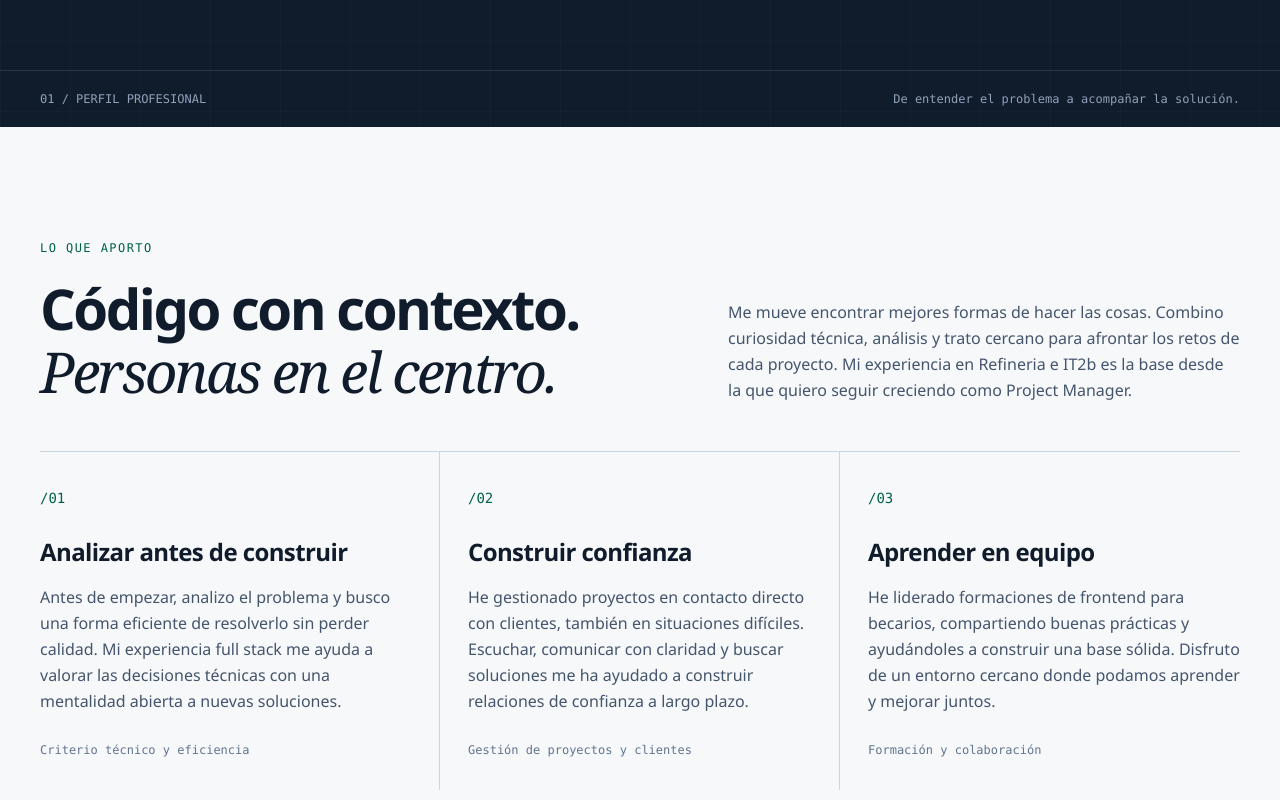
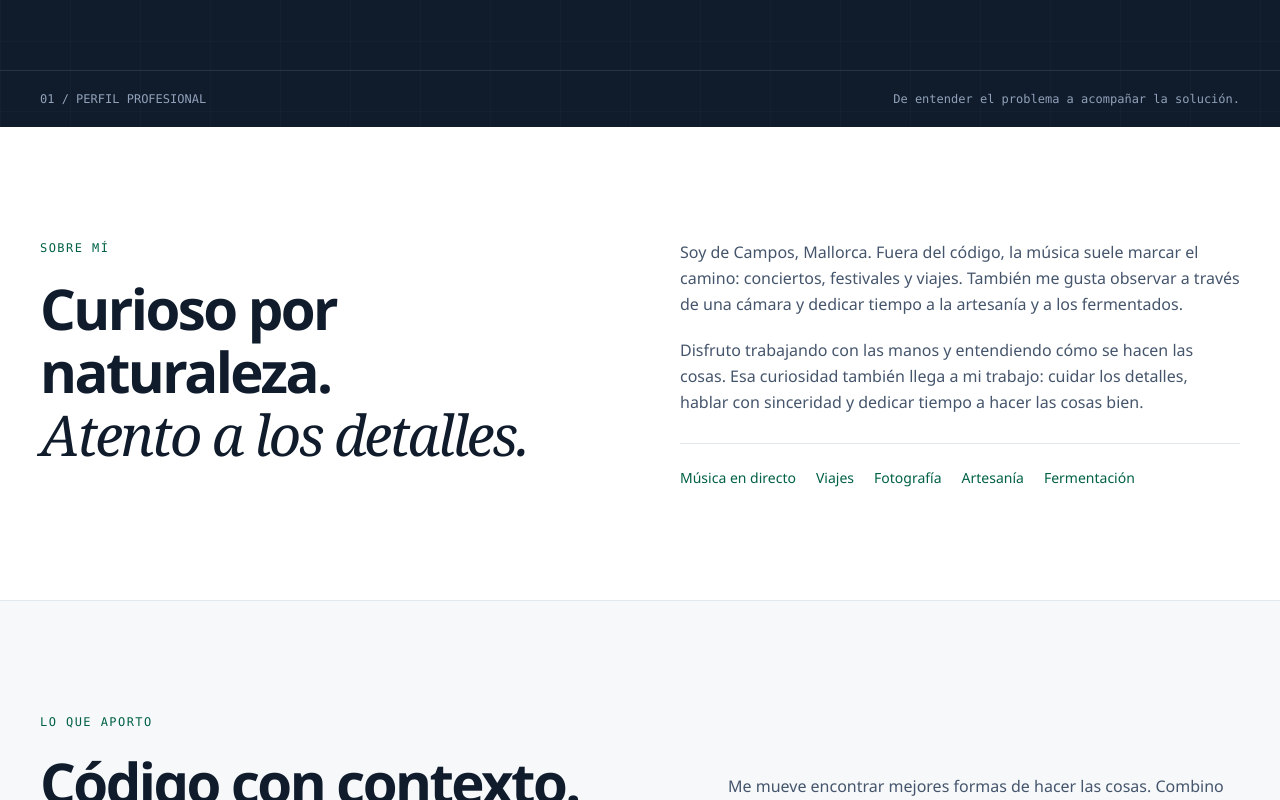
Before and after one commit to TomeuMut/portfolio, a Nuxt app: page /es/ in a window 1280 px wide. Shown: the part 600-1400 px from the top of the page. Built offline with nearby package versions, Linux system fonts and the light colour scheme; some icons are missing.

Commit message:
feat: add multilingual personal about section

```diff
--- a/app/components/PortfolioPage.vue
+++ b/app/components/PortfolioPage.vue
@@ -6,7 +6,7 @@ import { profile, projects } from '../../src/data/profile';
 const props = defineProps<{ language: Language }>();
 const t = computed(() => translations[props.language]);
 const year = new Date().getFullYear();
-const sections = ['experience', 'approach', 'projects', 'stack', 'contact'];
+const sections = ['about', 'experience', 'approach', 'projects', 'stack', 'contact'];
 const strengthIcons = [PhCode, PhUsersThree, PhKanban];
 
 function languagePath(language: Language) {
@@ -70,6 +70,19 @@ useHead(() => ({
           </aside>
         </div>
         <div class="border-t border-white/10"><div class="shell flex flex-wrap justify-between gap-4 py-5 font-mono text-xs text-slate-400"><span>{{ t.profileLabel }}</span><span>{{ t.tagline }}</span></div></div>
+      </section>
+
+      <section id="about" aria-labelledby="about-title" class="border-b border-slate-200 bg-white py-20 md:py-28">
+        <div class="shell grid gap-8 lg:grid-cols-2 lg:gap-20">
+          <div>
+            <p class="eyebrow mb-5 text-emerald-800">{{ t.aboutLabel }}</p>
+            <h2 id="about-title" class="section-heading">{{ t.aboutTitle[0] }}<br /><span class="serif italic">{{ t.aboutTitle[1] }}</span></h2>
+          </div>
+          <div>
+            <div class="space-y-5 text-base leading-relaxed text-slate-600"><p v-for="paragraph in t.aboutParagraphs" :key="paragraph">{{ paragraph }}</p></div>
+            <ul class="mt-7 flex flex-wrap gap-x-5 gap-y-3 border-t border-slate-200 pt-6 text-sm text-emerald-800"><li v-for="interest in t.aboutInterests" :key="interest">{{ interest }}</li></ul>
+          </div>
+        </div>
       </section>
 
       <section id="approach" aria-labelledby="approach-title" class="shell py-20 md:py-28">
--- a/src/data/i18n.ts
+++ b/src/data/i18n.ts
@@ -11,7 +11,13 @@ export const isLanguage = (value: unknown): value is Language => languageOptions
 const es = {
   locale: 'es_ES', description: profile.description,
   skip: 'Saltar al contenido', home: 'Inicio', language: 'Idioma',
-  nav: ['Experiencia', 'Mi enfoque', 'GitHub', 'Stack', 'Hablemos'],
+  nav: ['Sobre mí', 'Experiencia', 'Mi enfoque', 'GitHub', 'Stack', 'Hablemos'],
+  aboutLabel: 'Sobre mí', aboutTitle: ['Curioso por naturaleza.', 'Atento a los detalles.'],
+  aboutParagraphs: [
+    'Soy de Campos, Mallorca. Fuera del código, la música suele marcar el camino: conciertos, festivales y viajes. También me gusta observar a través de una cámara y dedicar tiempo a la artesanía y a los fermentados.',
+    'Disfruto trabajando con las manos y entendiendo cómo se hacen las cosas. Esa curiosidad también llega a mi trabajo: cuidar los detalles, hablar con sinceridad y dedicar tiempo a hacer las cosas bien.',
+  ],
+  aboutInterests: ['Música en directo', 'Viajes', 'Fotografía', 'Artesanía', 'Fermentación'],
   projectsLabel: 'Proyectos en GitHub', projectsTitle: ['Ideas que toman forma.', 'Código que compartir.'],
   projectsText: 'Una selección de mis repositorios públicos: aplicaciones y proyectos alrededor de la fermentación, las recetas y el desarrollo web.',
   githubProfile: 'Ver perfil de GitHub', repositoryLabel: 'Ver repositorio', pausedLabel: 'En pausa',
@@ -40,7 +46,13 @@ const en: typeof es = {
   locale: 'en_GB',
   description: 'Frontend Developer at OmniAccess with full stack experience, project management, and client communication. My next step: Project Manager.',
   skip: 'Skip to content', home: 'Home', language: 'Language',
-  nav: ['Experience', 'My approach', 'GitHub', 'Stack', 'Let’s talk'],
+  nav: ['About me', 'Experience', 'My approach', 'GitHub', 'Stack', 'Let’s talk'],
+  aboutLabel: 'About me', aboutTitle: ['Curious by nature.', 'Attentive to detail.'],
+  aboutParagraphs: [
+    'I’m from Campos, Mallorca. Away from code, music often leads the way: concerts, festivals, and travel. I also enjoy looking through a camera and spending time on crafts and fermentation.',
+    'I enjoy working with my hands and understanding how things are made. That curiosity carries into my work: paying attention to detail, speaking honestly, and taking the time to do things well.',
+  ],
+  aboutInterests: ['Live music', 'Travel', 'Photography', 'Crafts', 'Fermentation'],
   projectsLabel: 'Projects on GitHub', projectsTitle: ['Ideas taking shape.', 'Code worth sharing.'],
   projectsText: 'A selection of my public repositories: applications and projects exploring fermentation, recipes, and web development.',
   githubProfile: 'View GitHub profile', repositoryLabel: 'View repository', pausedLabel: 'On hold',
@@ -94,7 +106,13 @@ const ca: typeof es = {
   locale: 'ca_ES',
   description: 'Frontend Developer a OmniAccess amb experiència full stack, gestió de projectes i comunicació amb clients. El meu pròxim pas: Project Manager.',
   skip: 'Salta al contingut', home: 'Inici', language: 'Idioma',
-  nav: ['Experiència', 'El meu enfocament', 'GitHub', 'Stack', 'Parlem'],
+  nav: ['Sobre mi', 'Experiència', 'El meu enfocament', 'GitHub', 'Stack', 'Parlem'],
+  aboutLabel: 'Sobre mi', aboutTitle: ['Curiós per naturalesa.', 'Atent als detalls.'],
+  aboutParagraphs: [
+    'Som de Campos, Mallorca. Fora del codi, la música sol marcar el camí: concerts, festivals i viatges. També m’agrada observar a través d’una càmera i dedicar temps a l’artesania i als fermentats.',
+    'Gaudesc treballant amb les mans i entenent com es fan les coses. Aquesta curiositat també arriba a la meva feina: cuidar els detalls, parlar amb sinceritat i dedicar temps a fer les coses bé.',
+  ],
+  aboutInterests: ['Música en directe', 'Viatges', 'Fotografia', 'Artesania', 'Fermentació'],
   projectsLabel: 'Projectes a GitHub', projectsTitle: ['Idees que prenen forma.', 'Codi per compartir.'],
   projectsText: 'Una selecció dels meus repositoris públics: aplicacions i projectes al voltant de la fermentació, les receptes i el desenvolupament web.',
   githubProfile: 'Veure el perfil de GitHub', repositoryLabel: 'Veure el repositori', pausedLabel: 'En pausa',
```
